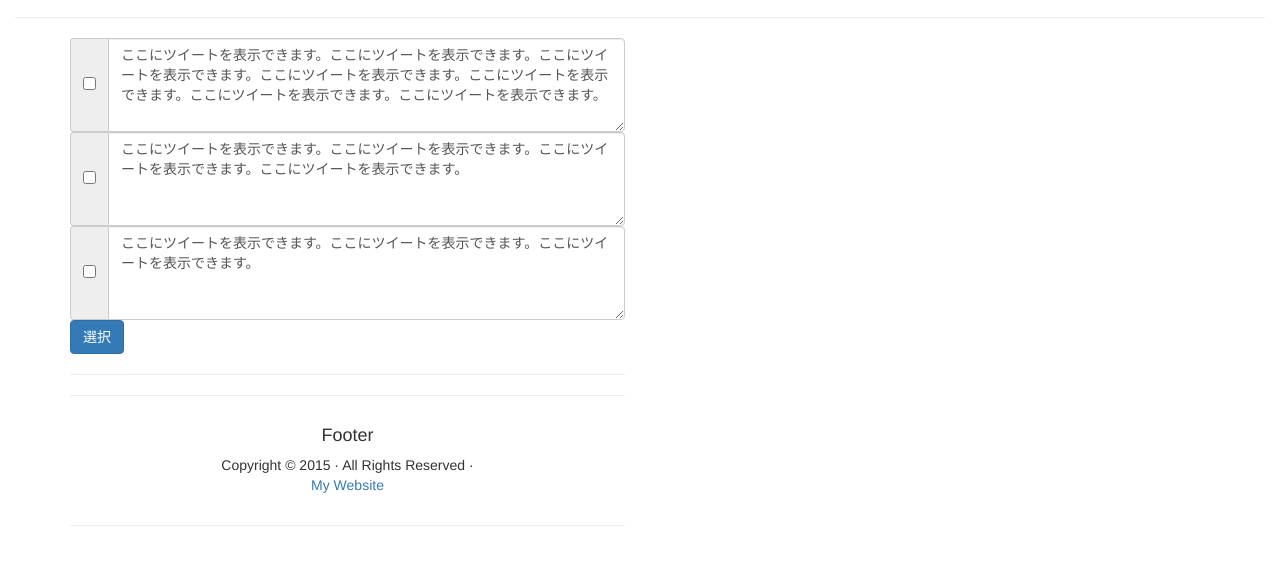
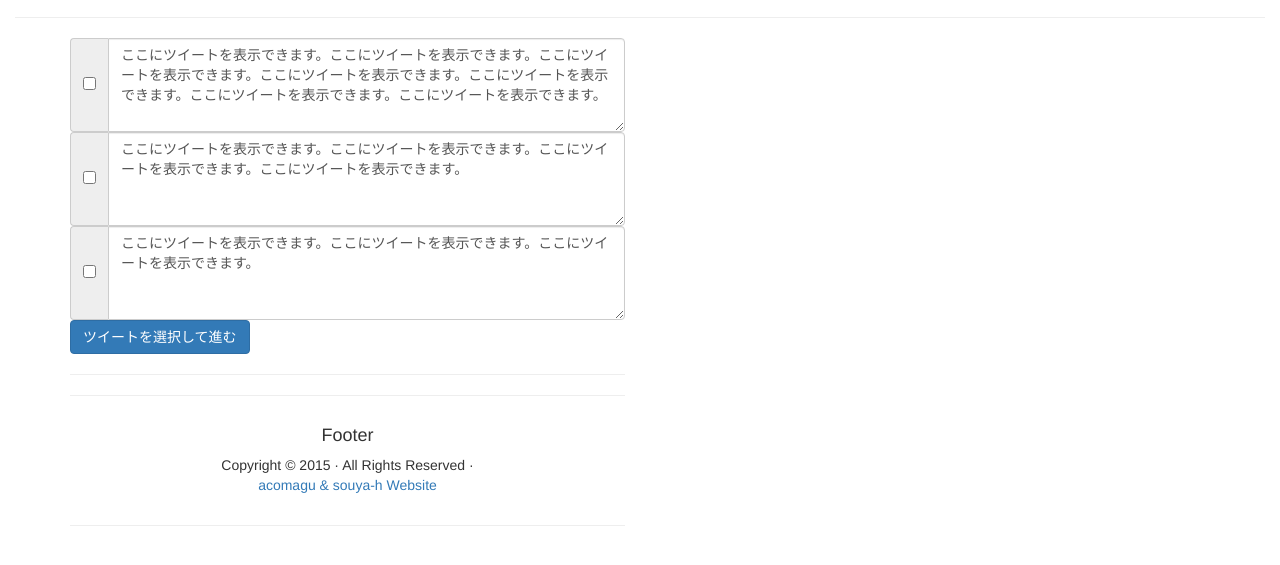
Before and after one commit to acomagu/hatena-tw, a website: page choose.html in a window 1280 px wide. Shown: the part 175-740 px from the top of the page. Drawn offline with Linux system fonts and the light colour scheme.

Commit message:
little update choose.html

```diff
--- a/choose.html
+++ b/choose.html
@@ -71,17 +71,19 @@
         <textarea class="form-control" rows="4">ここにツイートを表示できます。ここにツイートを表示できます。ここにツイートを表示できます。</textarea>
       </div>
       <!-- /input-group -->
-      <button type="button" class="btn btn-primary">選択</button>
+      <button type="button" class="btn btn-primary">ツイートを選択して進む</button>
 <hr>
 <hr>
   <div class="row">
     <div class="text-center col-md-6 col-md-offset-3">
       <h4>Footer </h4>
-      <p>Copyright &copy; 2015 &middot; All Rights Reserved &middot; <a href="http://yourwebsite.com/" >My Website</a></p>
+      <p>Copyright &copy; 2015 &middot; All Rights Reserved &middot; <a href="" >acomagu & souya-h Website</a></p>
     </div>
   </div>
   <hr>
 </div>
-
+</div>
+</div>
+</div>
 </body>
 </html>
```
